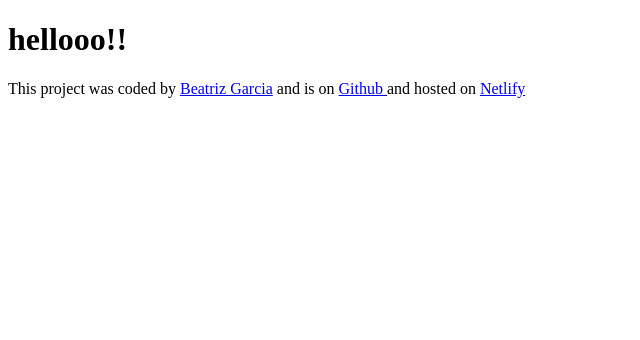
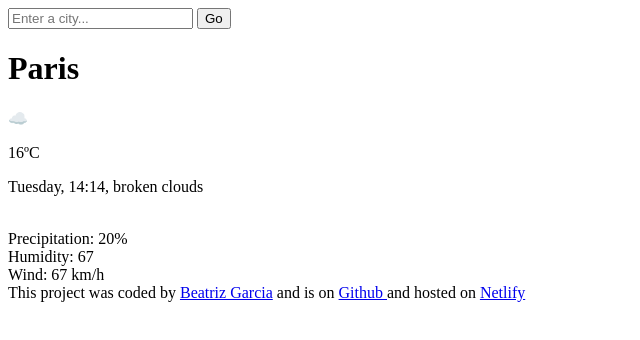
Before and after one commit to beattrizgarcia/meteorologia, a plain HTML site: page index.html in a window 1280 px wide. Shown: the whole page, without its empty margins (0-640 px from the left). Drawn offline with Linux system fonts and the light colour scheme.

Commit message:
Added the basic HTML to the project

```diff
--- a/index.html
+++ b/index.html
@@ -6,7 +6,26 @@
     <title>My Weather App</title>
   </head>
   <body>
-    <h1>hellooo!!</h1>
+    <header>
+      <form>
+        <input type="search" placeholder="Enter a city..." required />
+        <input type="submit" value="Go" />
+      </form>
+    </header>
+    <main>
+        <div id="current"></div>
+      <h1>Paris</h1>
+
+        <p id="current-icon">☁️</p>
+        <p id="current-temperature">16ºC</p>
+        <p id="date-state">Tuesday, 14:14, broken clouds</p>
+      </div>
+      <div id="other-info">
+        <br id="precipitation" />
+        Precipitation: 20%<br id="humidity" />
+        Humidity: 67 <br id="Wind" />Wind: 67 km/h
+      </div>
+    </main>
     <footer>
       This project was coded by
       <a href="https://github.com/beattrizgarcia" target="_blank"
```
